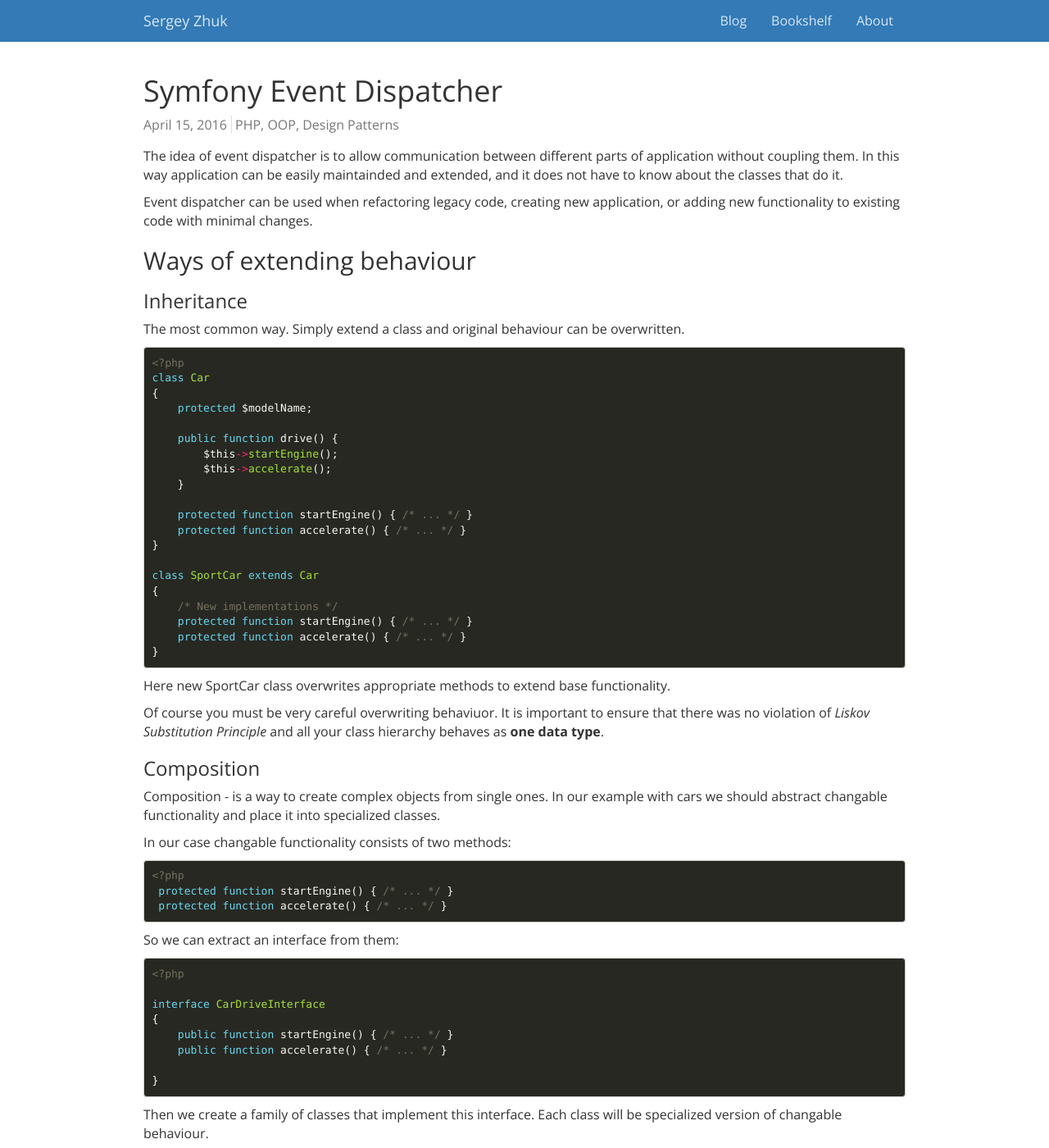
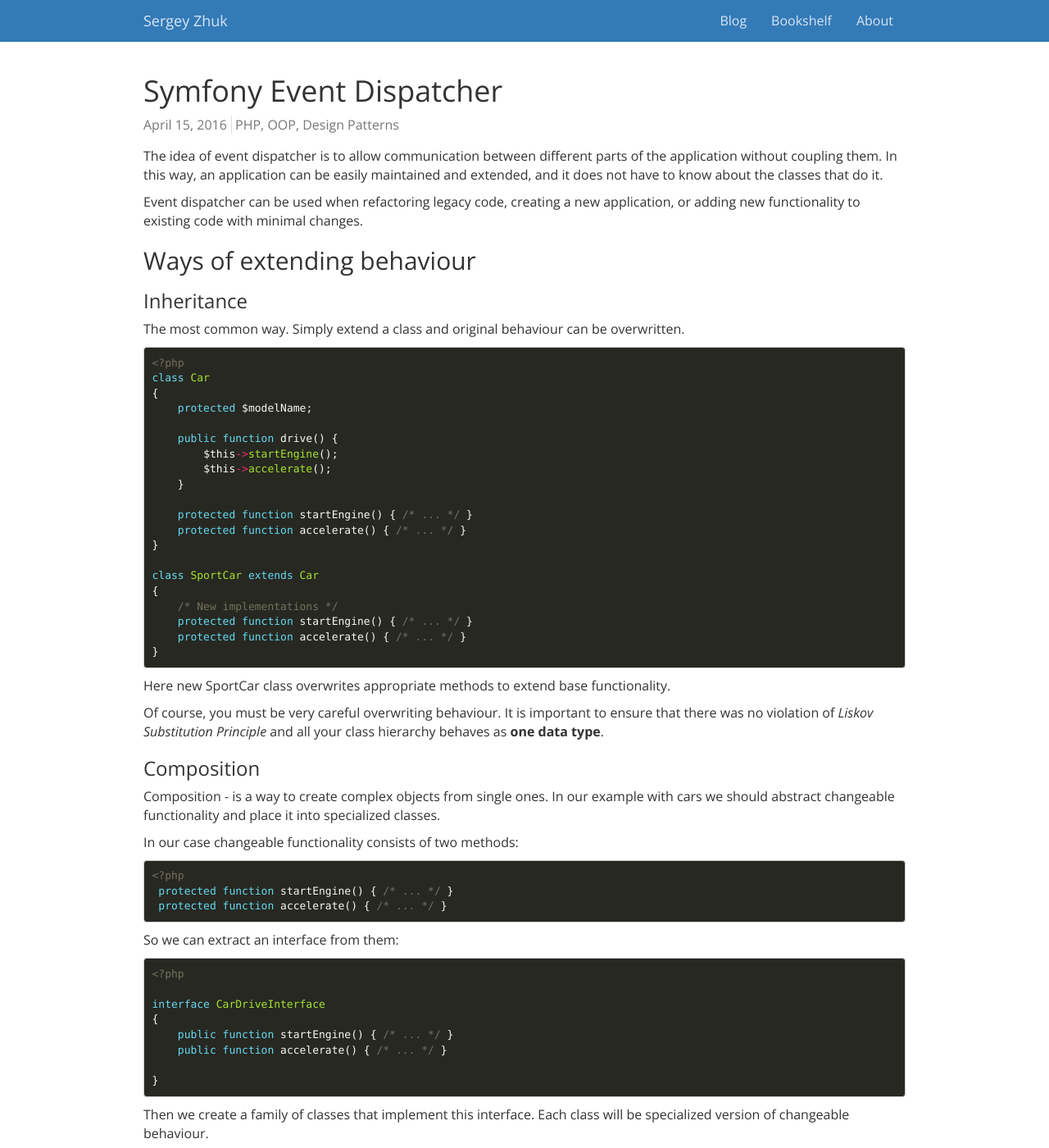
Before and after one commit to seregazhuk/seregazhuk.github.io_old, a Jekyll site: the page built from _posts/2016-04-15-symfony_event-dispatcher.md, in a window 1280 px wide and 1400 px high. Shown: the whole window at 82% size. Built offline with Jekyll 4.4.1, drawn with Linux system fonts in a browser that asks for light colours; nearby versions of some CDN libraries; comment, search, counter and statistics services are not loaded; some of the changed text lies outside the part shown.

Commit message:
symfony event dispatcher typos fix

```diff
--- a/_posts/2016-04-15-symfony_event-dispatcher.md
+++ b/_posts/2016-04-15-symfony_event-dispatcher.md
@@ -8,11 +8,11 @@
 ---
 
 
-The idea of event dispatcher is to allow communication between different parts of application
-without coupling them. In this way application can be easily maintainded and extended,
+The idea of event dispatcher is to allow communication between different parts of the application
+without coupling them. In this way, an application can be easily maintained and extended,
 and it does not have to know about the classes that do it.
 
-Event dispatcher can be used when refactoring legacy code, creating new application, or adding
+Event dispatcher can be used when refactoring legacy code, creating a new application, or adding
 new functionality to existing code with minimal changes.
 
 ## Ways of extending behaviour
@@ -45,17 +45,17 @@
 
 Here new SportCar class overwrites appropriate methods to extend base functionality.
 
-Of course you must be very careful overwriting behaviuor. It is important to ensure that
+Of course, you must be very careful overwriting behaviour. It is important to ensure that
 there was no violation of *Liskov Substitution Principle* and all your class hierarchy
 behaves as **one data type**.
 
 ### Composition
 
 Composition - is a way to create complex objects from single ones. In our example
-with cars we should abstract changable functionality and place it into specialized
+with cars we should abstract changeable functionality and place it into specialized
 classes.
 
-In our case changable functionality consists of two methods:
+In our case changeable functionality consists of two methods:
 
 {% highlight php %}
 <?php
@@ -77,7 +77,7 @@
 {% endhighlight %}
 
 Then we create a family of classes that implement this interface. Each class will be
-specialized version of changable behaviour.
+specialized version of changeable behaviour.
 
 {% highlight php %}
 <?php
@@ -111,20 +111,20 @@
 
 ## Mediator design pattern
 
-Interface limits us with its methods. But what if we want to extend behaviour beyound interface functionality? Here
-comes *Mediator Pattern*. The Mediator pattern is a behaviour pattern. It's main purpose is to allow classes to
+Interface limits us with its methods. But what if we want to extend behaviour beyond interface functionality? Here
+comes *Mediator Pattern*. The Mediator pattern is a behaviour pattern. Its main purpose is to allow classes to
 communicate without knowing anything about each other. To achieve this pattern defines an intermediary class as
-*dispatcher*. *Dispatcher* becomes a central hub for all communications between classes.
+a *dispatcher*. *Dispatcher* becomes a central hub for all communications between classes.
 
 ### Registration/Subscription
 
-The *consumer* registeres with the dispatcher to *listen* to events. Then the dispatcher  *notifies* the consumer when event
+The *consumer* registers with the dispatcher to *listen* to events. Then the dispatcher  *notifies* the consumer when event
 raises. Both the consumer and the producer of events know about dispatcher, but don't know anything about each other.
 
 ### Event Dispatching
-When the *producer* raises event he sends it to the *dispatcher*. Event can be sent with an *event object* associated with
+When the *producer* raises event he sends it to the *dispatcher*. An event can be sent with an *event object* associated with
 this event. This object may contain information about the event. The producer doesn't have to know anything about what
-happens next. The dispatchers job is to notify then the *sonsumer* which is waiting for the event.
+happens next. The dispatchers job is to notify then the *consumer* which is waiting for the event.
 
 ## The EventDispatcher Component
 
@@ -134,7 +134,7 @@
 
 The *EventDispatcherInterface* has methods to add, remove, get and check listeners, 2 methods to add and remove
 subscribers. A *subscriber* - is a specialized listener, that implements *EventSubscriberInterface* ("auto-configured" listener).
-In addition it also provides a method for dispatching events.
+In addition, it also provides a method for dispatching events.
 {% highlight php %}
 <?php
 
```
Also changed, not shown: other parts of _posts/2016-04-15-symfony_event-dispatcher.md (+1 -1 lines).
